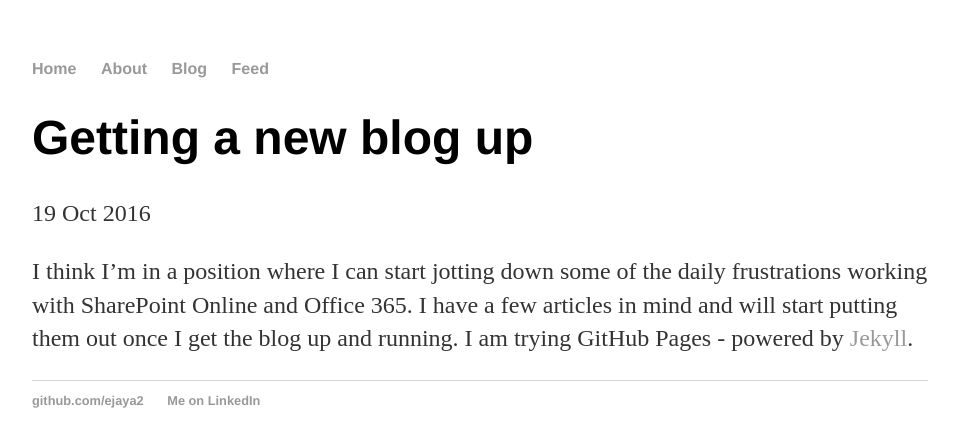
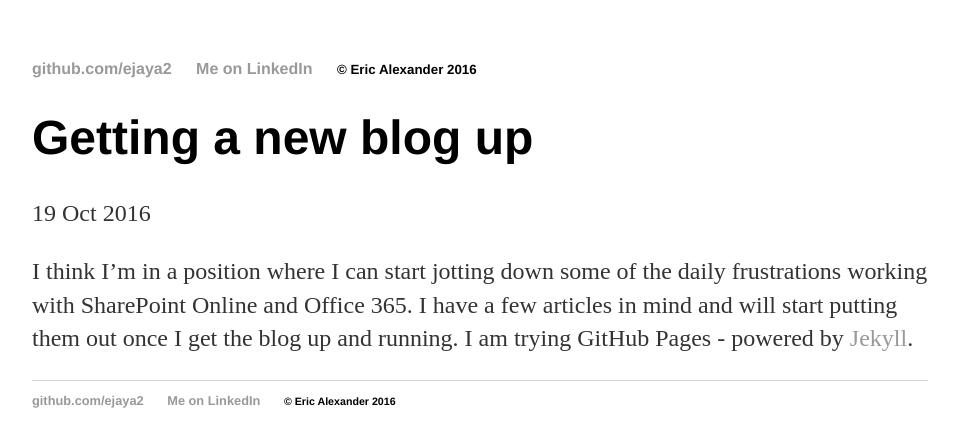
Before and after one commit to ejaya2/ejaya2.github.io, a Jekyll site: the page built from _posts/2016-10-19-Getting-Started.md, in a window 1280 px wide. Shown: the top 447 px of the page, without its empty margins (160-1118 px from the left). Built offline with Jekyll 4.4.1, drawn with Linux system fonts in a browser that asks for light colours.

Commit message:
about me inclusion
about me inclusion and include changes

```diff
--- /dev/null
+++ b/_includes/footer.html
@@ -0,0 +1,5 @@
+<ul>
+	<li><a href="https://github.com/ejaya2">github.com/ejaya2</a></li>
+    <li><a href="https://www.linkedin.com/in/eric-alexander-06827952">Me on LinkedIn</a></li>
+	<li><small>&copy; Eric Alexander 2016</small></li>
+</ul>
--- /dev/null
+++ b/_includes/navigation.html
@@ -0,0 +1,6 @@
+<ul>
+	<li><a href="/">Home</a></li>
+	<li><a href="/about">About</a></li>
+	<li><a href="/blog">Blog</a></li>
+	<li><a href="/blog/atom.xml">Feed</a></li>
+</ul>
--- a/_layouts/default.html
+++ b/_layouts/default.html
@@ -3,12 +3,7 @@
 		{% include head.html %}
 		<body>
 			<nav>
-	    		<ul>
-	        		<li><a href="/">Home</a></li>
-		        	<li><a href="/about">About</a></li>
-	        		<li><a href="/blog">Blog</a></li>
-				<li><a href="/blog/atom.xml">Feed</a></li>
-	    		</ul>
+	    		{% include footer.html %}
 			</nav>
 			<div class="container">
 
@@ -16,10 +11,8 @@
 
 			</div>
 			<footer>
-	    		<ul>
-	        		<li><a href="https://github.com/ejaya2">github.com/ejaya2</a></li>
-              <li><a href="https://www.linkedin.com/in/eric-alexander-06827952">Me on LinkedIn</a></li>
-				</ul>
+	    		{% include footer.html %}
 			</footer>
+			{% include scripts.html %}
 		</body>
 	</html>
```
Also changed, not shown: about/index.html (added, +15 -0 lines).
